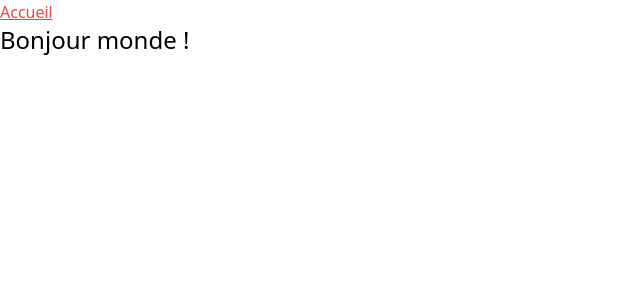
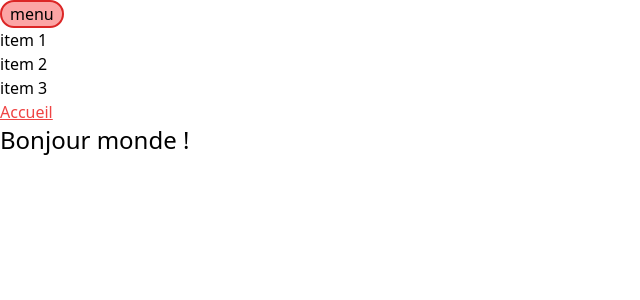
Before and after one commit to MMI-SAE-203/r213-2024-pracht-tp1-AxelDutrieux, a Vue app: page / in a window 1280 px wide. Shown: the top 300 px of the page, without its empty margins (0-640 px from the left). Built offline with nearby package versions, Linux system fonts and the light colour scheme.

Commit message:
ajout bouton

```diff
--- a/src/App.vue
+++ b/src/App.vue
@@ -10,6 +10,21 @@ onErrorCaptured((err, instance, info) => {
 
 <template>
   <header>
+    <button
+  aria-controls="mainNav"
+  aria-expanded="true"
+  class="rounded-full border-2 border-red-600 bg-red-300 px-2"
+>
+  menu
+</button>
+<!-- nav#mainNav>ul>li*3>a[href="#"]{item $} -->
+<nav id="mainNav">
+  <ul>
+    <li><a href="#">item 1</a></li>
+    <li><a href="#">item 2</a></li>
+    <li><a href="#">item 3</a></li>
+  </ul>
+</nav>
     <nav>
       <ul>
         <li>
```
Also changed, not shown: 1 other file (tests, documents, lock files or other folders).
